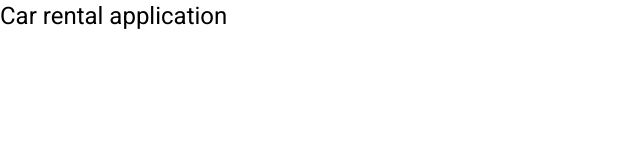
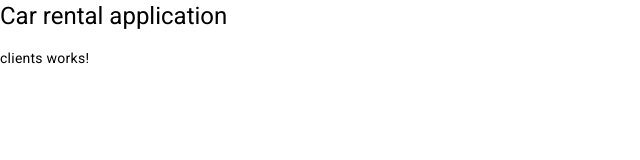
Before and after one commit to mariuszpastuszka/car-rental-project, an Angular app in the folder frontend/: page / in a window 1280 px wide. Shown: the top 160 px of the page, without its empty margins (0-640 px from the left). Built offline with nearby package versions, Linux system fonts and the light colour scheme.

Commit message:
clients component created

```diff
--- a/frontend/src/app/app.module.ts
+++ b/frontend/src/app/app.module.ts
@@ -3,10 +3,12 @@ import { BrowserModule } from '@angular/platform-browser';
 
 import { AppComponent } from './components/app-component/app.component';
 import { BrowserAnimationsModule } from '@angular/platform-browser/animations';
+import { ClientsComponent } from './components/clients/clients.component';
 
 @NgModule({
   declarations: [
-    AppComponent
+    AppComponent,
+    ClientsComponent
   ],
   imports: [
     BrowserModule,
--- a/frontend/src/app/components/app-component/app.component.html
+++ b/frontend/src/app/components/app-component/app.component.html
@@ -1 +1,2 @@
 <h1>Car rental application</h1>
+<app-clients></app-clients>
--- /dev/null
+++ b/frontend/src/app/components/clients/clients.component.html
@@ -0,0 +1 @@
+<p>clients works!</p>
```
Also changed, not shown: frontend/src/app/components/clients/clients.component.ts (added, +10 -0 lines), frontend/src/app/components/clients/clients.component.css (added), 1 other file (tests, documents, lock files or other folders).
